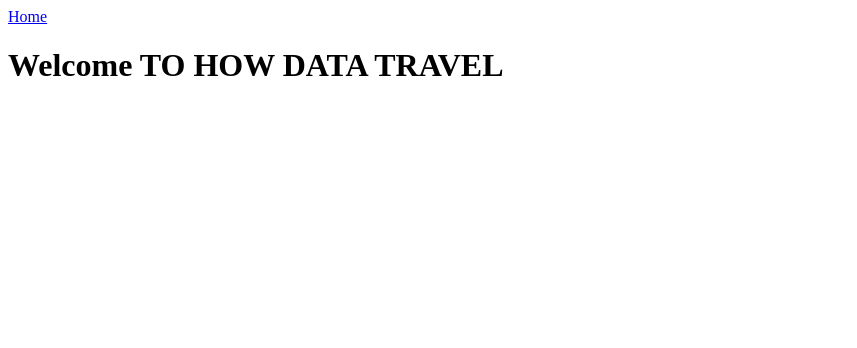
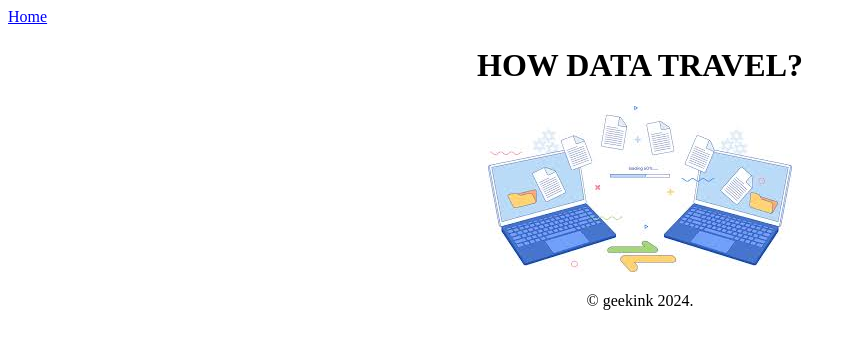
Before and after one commit to Yareemaahh/Fundamental_Web_Basic, a plain HTML site: page Data travel/index.html in a window 1280 px wide. Shown: the whole page, without its empty margins (0-857 px from the left). Drawn offline with Linux system fonts and the light colour scheme.

Commit message:
feat: i add new image file and footer

```diff
--- a/Data travel/index.html
+++ b/Data travel/index.html
@@ -7,6 +7,15 @@
 </head>
 <body>
     <a href="../index.html">Home</a>
-    <h1>Welcome TO HOW DATA TRAVEL</h1>
+    <center>
+        <div class="header">
+        <h1>HOW DATA TRAVEL?</h1>
+        </div>
+        <img src="./images/data.jpeg" alt="photo">
+
+<footer>
+    <p>&copy; geekink 2024.</p>
+</footer>
+    </center>
 </body>
 </html>
```
Also changed, not shown: Data travel/images/data.jpeg (added).
